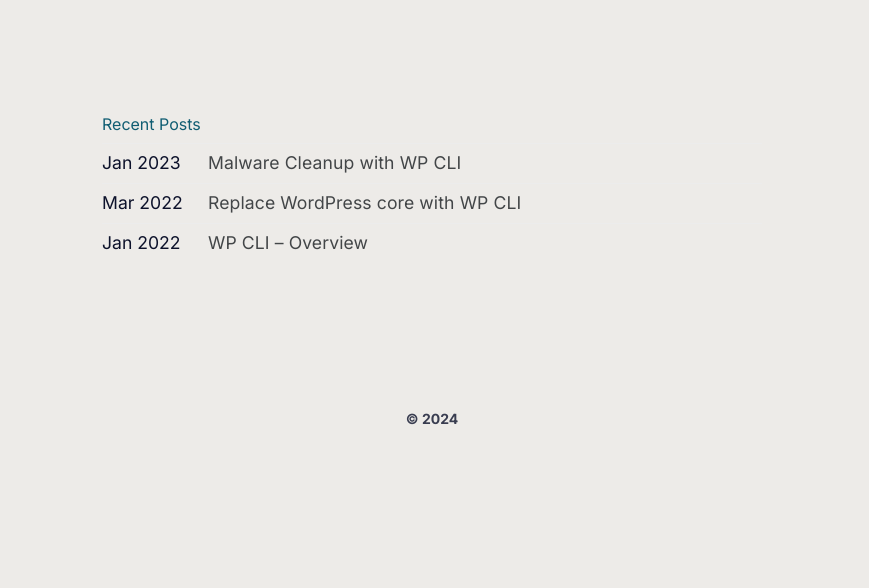
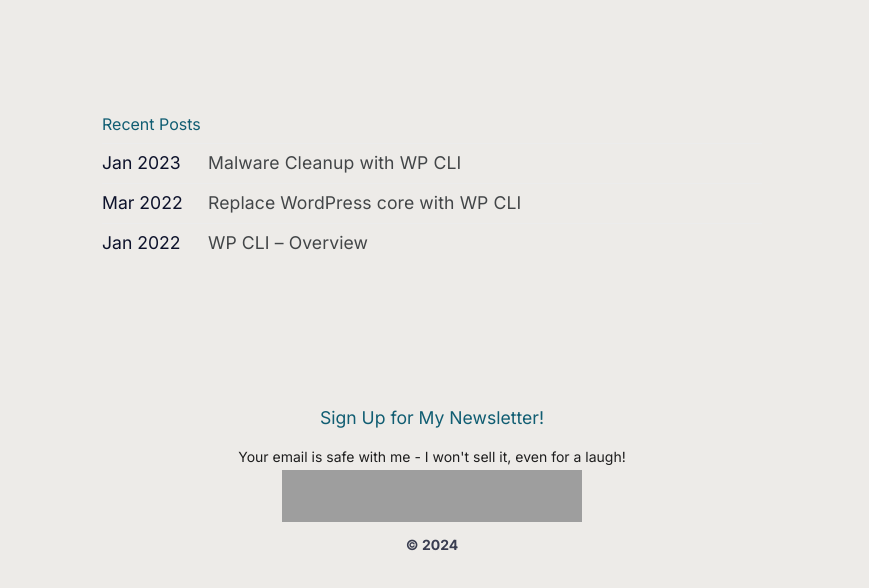
Before and after one commit to shariffff/sharifff.com, an Astro site: page / in a window 1280 px wide. Shown: the part 254-842 px from the top of the page, without its empty margins (208-1077 px from the left). Before the commit the page ends 800 px from the top, so only its background shows below. Built offline with nearby package versions, Linux system fonts and the light colour scheme; Astro itself is replaced by a stand-in of ours; grey boxes are pictures that could not be loaded.

Commit message:
newsletter

```diff
--- a/src/components/Footer.astro
+++ b/src/components/Footer.astro
@@ -3,6 +3,24 @@
 ---
 
 <footer class="footer">
+	<div>
+		<h4>Sign Up for My Newsletter!</h4>
+		<div>
+			<small
+				>Your email is safe with me - I won't sell it, even for a laugh!</small
+			>
+		</div>
+
+		<iframe
+			src="https://embeds.beehiiv.com/3d4286c7-1821-4b63-8ea8-656f40a504c6?slim=true"
+			data-test-id="beehiiv-embed"
+			height="52"
+			frameborder="0"
+			scrolling="no"
+			style="margin: 0; border-radius: 0px !important; background-color: transparent;"
+		></iframe>
+	</div>
+
 	<!-- {# <a class="footer_item" href="/feed.xml">rss</a> #} -->
 	<span class="footer_item">&copy; 2024</span>
 </footer>
```
Also changed, not shown: 1 other file.
